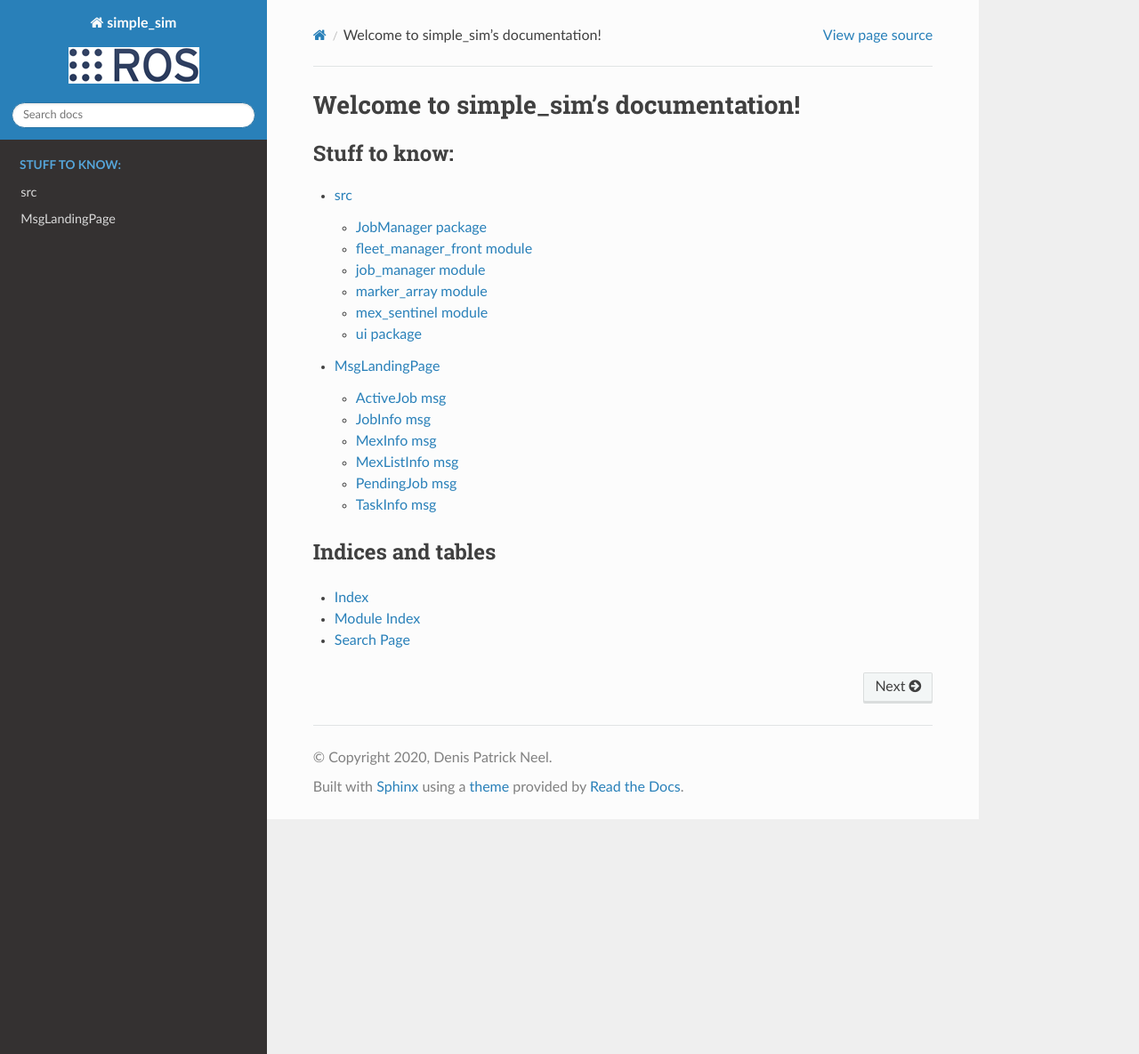
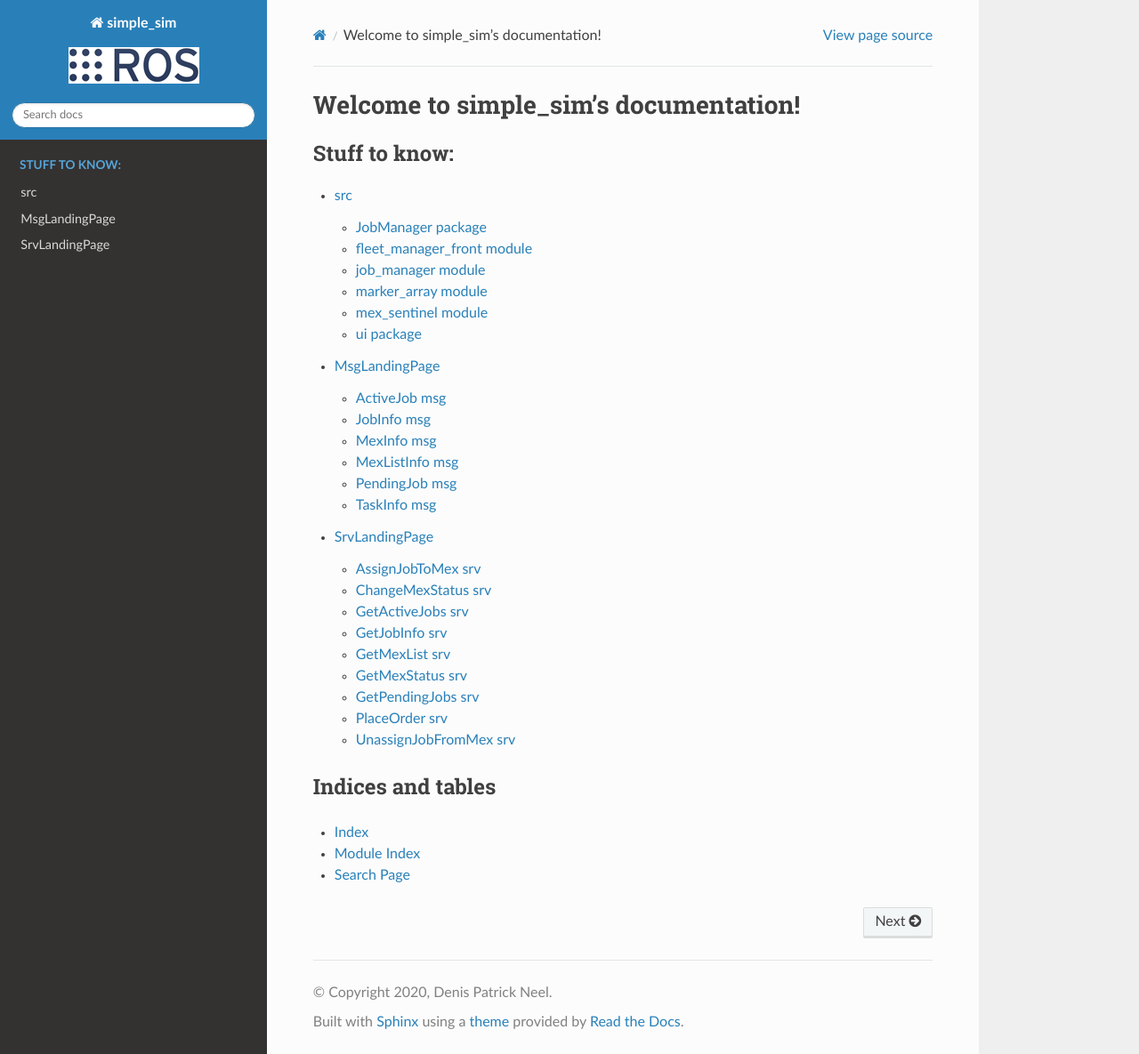
Before and after one commit to ROOSTER-fleet-management/rooster_fleet_manager, a Sphinx documentation site: the page built from doc/index.rst, in a window 1280 px wide and 1185 px high. Shown: the whole window at 89% size. Built offline with Sphinx 7.4.7 and the Read the Docs theme 2.0.0, drawn with Linux system fonts in a browser that asks for light colours; the version number could not be read and is left out.

Commit message:
created all srv .rst docs and included in index.rst

```diff
--- /dev/null
+++ b/doc/_source/srv/AssignJobToMexRst.rst
@@ -0,0 +1,6 @@
+AssignJobToMex srv
+==================
+
+This is a paragraph that contains a link to `AssignJobToMex.srv`_.
+
+.. _AssignJobToMex.srv: ../../../srv/AssignJobToMex.html
--- /dev/null
+++ b/doc/_source/srv/ChangeMexStatusRst.rst
@@ -0,0 +1,6 @@
+ChangeMexStatus srv
+===================
+
+This is a paragraph that contains a link to `ChangeMexStatus.srv`_.
+
+.. _ChangeMexStatus.srv: ../../../srv/ChangeMexStatus.html
--- /dev/null
+++ b/doc/_source/srv/GetActiveJobsRst.rst
@@ -0,0 +1,6 @@
+GetActiveJobs srv
+=================
+
+This is a paragraph that contains a link to `GetActiveJobs.srv`_.
+
+.. _GetActiveJobs.srv: ../../../srv/GetActiveJobs.html
--- /dev/null
+++ b/doc/_source/srv/GetJobInfoRst.rst
@@ -0,0 +1,6 @@
+GetJobInfo srv
+==============
+
+This is a paragraph that contains a link to `GetJobInfo.srv`_.
+
+.. _GetJobInfo.srv: ../../../srv/GetJobInfo.html
--- /dev/null
+++ b/doc/_source/srv/GetMexListRst.rst
@@ -0,0 +1,6 @@
+GetMexList srv
+==============
+
+This is a paragraph that contains a link to `GetMexList.srv`_.
+
+.. _GetMexList.srv: ../../../srv/GetMexList.html
--- /dev/null
+++ b/doc/_source/srv/GetMexStatusRst.rst
@@ -0,0 +1,6 @@
+GetMexStatus srv
+================
+
+This is a paragraph that contains a link to `GetMexStatus.srv`_.
+
+.. _GetMexStatus.srv: ../../../srv/GetMexStatus.html
--- /dev/null
+++ b/doc/_source/srv/GetPendingJobsRst.rst
@@ -0,0 +1,6 @@
+GetPendingJobs srv
+==================
+
+This is a paragraph that contains a link to `GetPendingJobs.srv`_.
+
+.. _GetPendingJobs.srv: ../../../srv/GetPendingJobs.html
--- /dev/null
+++ b/doc/_source/srv/PlaceOrderRst.rst
@@ -0,0 +1,6 @@
+PlaceOrder srv
+==============
+
+This is a paragraph that contains a link to `PlaceOrder.srv`_.
+
+.. _PlaceOrder.srv: ../../../srv/PlaceOrder.html
--- /dev/null
+++ b/doc/_source/srv/UnassignJobFromMexRst.rst
@@ -0,0 +1,6 @@
+UnassignJobFromMex srv
+======================
+
+This is a paragraph that contains a link to `UnassignJobFromMex.srv`_.
+
+.. _UnassignJobFromMex.srv: ../../../srv/UnassignJobFromMex.html
--- a/doc/index.rst
+++ b/doc/index.rst
@@ -14,6 +14,7 @@ Welcome to simple_sim's documentation!
 
    _source/modules
    _source/msg/MsgLandingPage
+   _source/srv/SrvLandingPage
 
 
 
```
Also changed, not shown: doc/_source/srv/SrvLandingPage.rst (added, +32 -0 lines).
